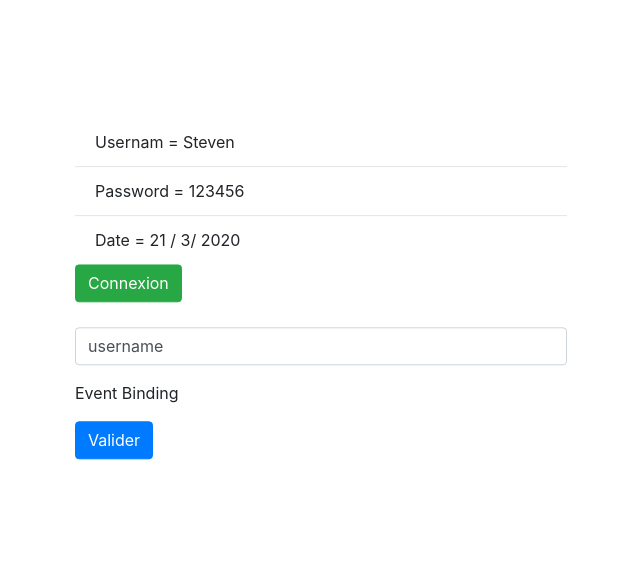
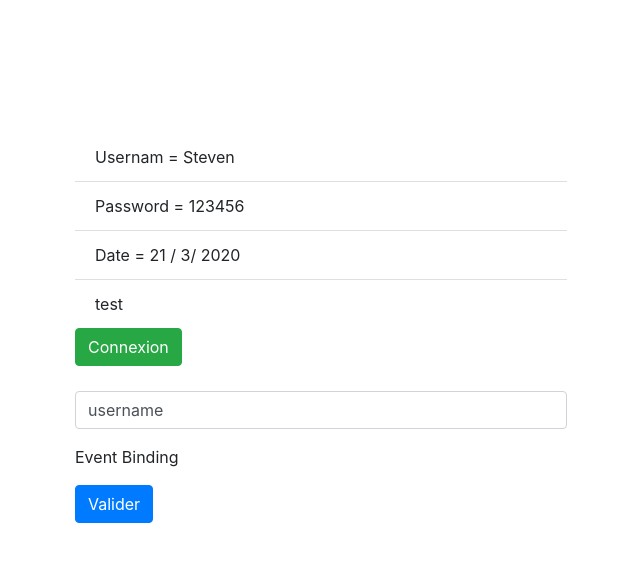
Before and after one commit to StevOrc/tuto-angular, an Angular app: page / in a window 1280 px wide. Shown: the top 562 px of the page, without its empty margins (319-959 px from the left). Built offline with nearby package versions, Linux system fonts and the light colour scheme.

Commit message:
ng-template

```diff
--- a/src/app/app.component.html
+++ b/src/app/app.component.html
@@ -11,6 +11,11 @@
             >
             User is connected
         </li>
+
+        <ng-template [ngIf]="testNgTemplate">
+            <li class="list-group-item">test </li>
+        </ng-template>
+
     </ul>
 
     <button class="btn btn-success" (click)="onClickConnected()">Connexion</button>
--- a/src/app/app.component.ts
+++ b/src/app/app.component.ts
@@ -11,6 +11,7 @@ export class AppComponent {
   password = '123456';
 
   isConnected: boolean = false;
+  testNgTemplate: boolean = true;
 
   value = "username"
 
```
